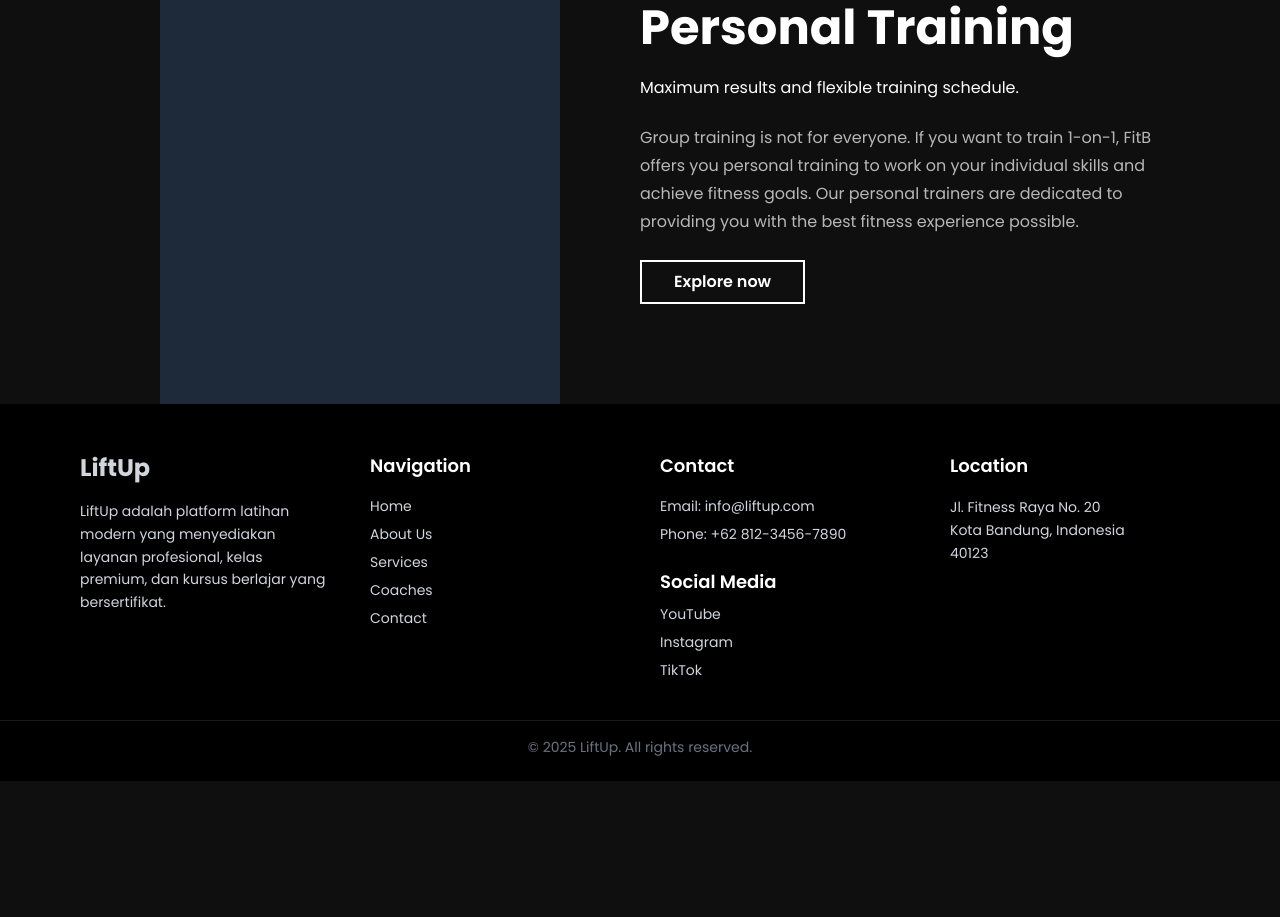
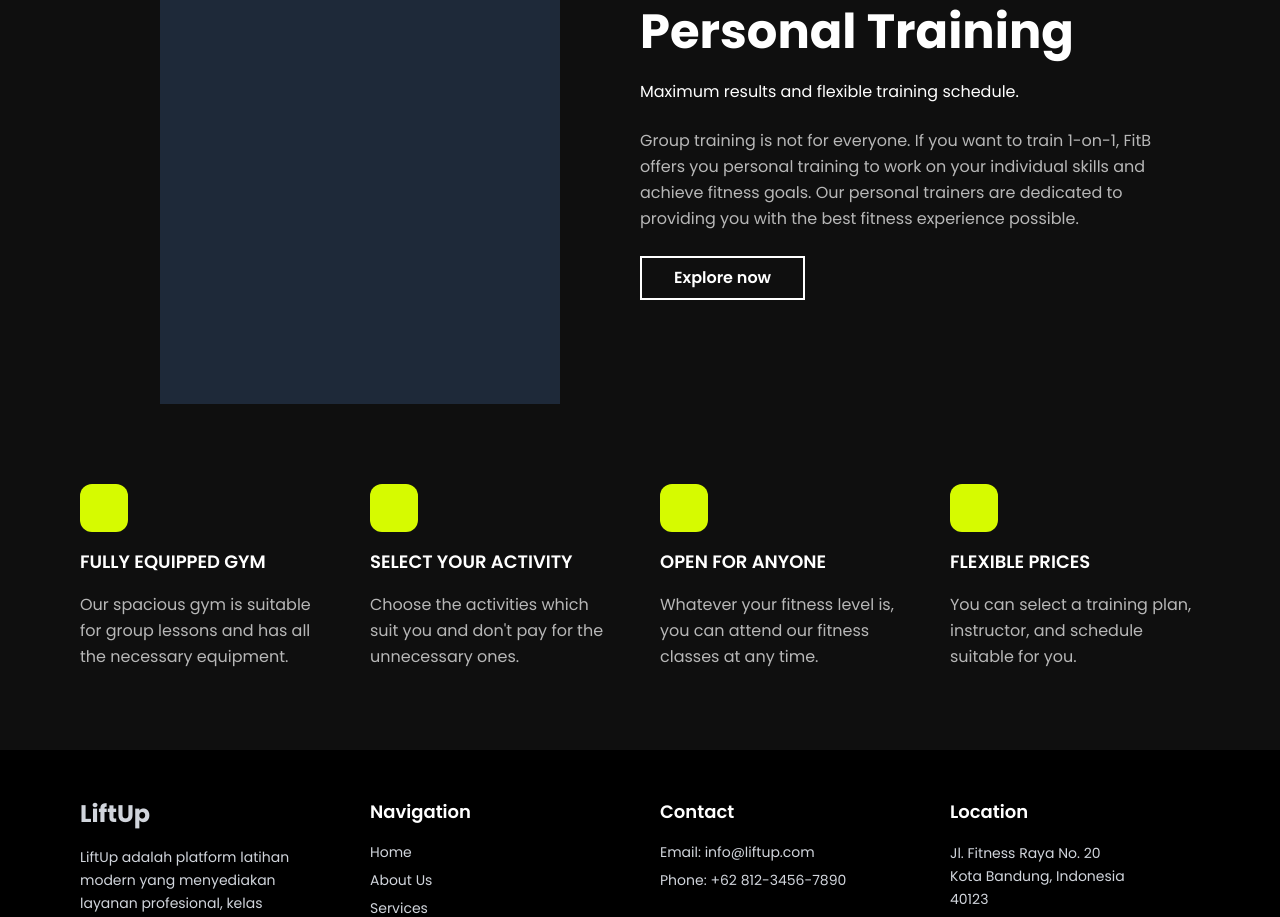
Before and after one commit to BARBARBoyyHD/gym-app-nextjs-supabase, a Next.js app: page / in a window 1280 px wide. Shown: the part 1580-2497 px from the top of the page. Before the commit the page ends 2361 px from the top, so only its background shows below. Built offline with nearby package versions, Linux system fonts and the light colour scheme.

Commit message:
Feat(Facility) : Create a facility section page

```diff
--- a/src/app/page.tsx
+++ b/src/app/page.tsx
@@ -3,6 +3,7 @@ import Navbar from "@/components/Navbar";
 import Home from "@/components/section/Home";
 import Classes from "@/components/section/Classes";
 import Coaches from "@/components/section/Coaches";
+import Facility from "@/components/section/Facility";
 export default function page() {
   return (
     <main>
@@ -10,6 +11,7 @@ export default function page() {
       <Home />
       <Classes />
       <Coaches />
+      <Facility />
       <Footer />
     </main>
   );
--- a/src/components/section/Coaches.tsx
+++ b/src/components/section/Coaches.tsx
@@ -12,7 +12,7 @@ export default function Coaches() {
               <p className="my-6">
                 Maximum results and flexible training schedule.
               </p>
-              <p className="text-white/70 mb-4 leading-7">
+              <p className="text-white/70 mb-4 leading-relaxed">
                 Group training is not for everyone. If you want to train 1-on-1,
                 FitB offers you personal training to work on your individual
                 skills and achieve fitness goals. Our personal trainers are
--- /dev/null
+++ b/src/components/section/Facility.tsx
@@ -0,0 +1,37 @@
+export default function Facility() {
+  const facilities = [
+    {
+      title: "FULLY EQUIPPED GYM",
+      desc: "Our spacious gym is suitable for group lessons and has all the necessary equipment.",
+    },
+    {
+      title: "SELECT YOUR ACTIVITY",
+      desc: "Choose the activities which suit you and don't pay for the unnecessary ones.",
+    },
+    {
+      title: "OPEN FOR ANYONE",
+      desc: "Whatever your fitness level is, you can attend our fitness classes at any time.",
+    },
+    {
+      title: "FLEXIBLE PRICES",
+      desc: "You can select a training plan, instructor, and schedule suitable for you.",
+    },
+  ];
+
+  return (
+    <section className="py-20">
+      <div className="max-w-6xl mx-auto grid md:grid-cols-2 lg:grid-cols-4 gap-10 px-4">
+        {facilities.map((item, index) => (
+          <div key={index} className="flex flex-col items-start gap-4">
+            {/* Icon placeholder */}
+            <div className="w-12 h-12 bg-brand rounded-xl"></div>
+
+            <h3 className="text-white font-semibold text-lg">{item.title}</h3>
+
+            <p className="text-white/70 leading-relaxed">{item.desc}</p>
+          </div>
+        ))}
+      </div>
+    </section>
+  );
+}
```
